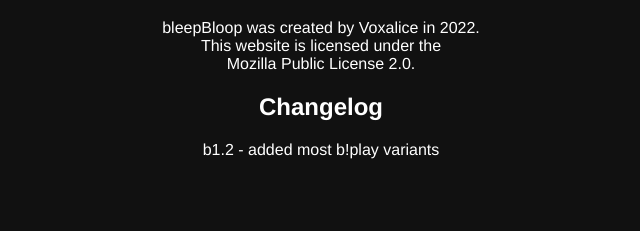
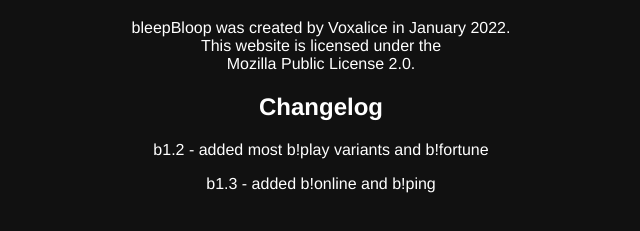
Before and after one commit to Voxalice/bleepBloop, a plain HTML site: page about/index.html in a window 1280 px wide. Shown: the part 61-292 px from the top of the page, without its empty margins (319-959 px from the left). Drawn offline with Linux system fonts and the light colour scheme.

Commit message:
version b1.3

```diff
--- a/about/index.html
+++ b/about/index.html
@@ -7,9 +7,10 @@
 
     <body>
         <h1>about bleepBloop</h1>
-        <p>bleepBloop was created by Voxalice in 2022.<br>This website is licensed under the<br>Mozilla Public License 2.0.</p>
+        <p>bleepBloop was created by Voxalice in January 2022.<br>This website is licensed under the<br>Mozilla Public License 2.0.</p>
 
         <h2>Changelog</h2>
-        <p>b1.2 - added most b!play variants</p>
+        <p>b1.2 - added most b!play variants and b!fortune</p>
+        <p>b1.3 - added b!online and b!ping</p>
     </body>
 </html>
```
